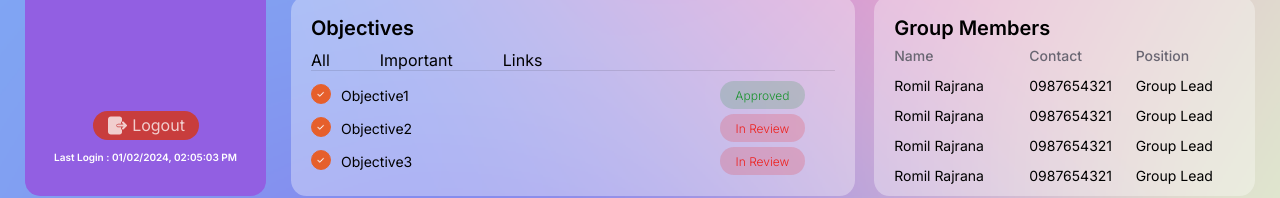
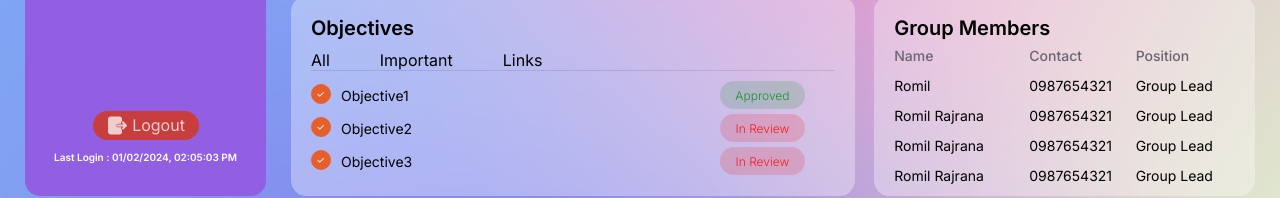
Before and after one commit to Romildoescoding/UPES_ProjectPortal, a React (Vite) app in the folder FRONTEND/project-portal/: page /student in a window 1280 px wide. Shown: the part 579-777 px from the top of the page. Built offline with nearby package versions, Linux system fonts and the light colour scheme; no server answers.

Commit message:
Minor Bug fixes for Fetching TEAM DETAILS

```diff
--- a/FRONTEND/project-portal/src/features/members/useTeamInformation.js
+++ b/FRONTEND/project-portal/src/features/members/useTeamInformation.js
@@ -2,11 +2,13 @@ import { QueryClient, useMutation, useQuery } from "@tanstack/react-query";
 import { getTeam } from "../../services/apiMembers";
 
 export default function useTeamInformation(username) {
-  console.log("USERNAME passed here is:=", username);
-  const queryClient = new QueryClient();
-  const { data: team, isLoading } = useQuery({
+  // console.log("USERNAME passed here is:=", username); // Uncomment if needed
+  const { data, isLoading } = useQuery({
+    queryFn: () => {
+      console.log("THE USERNAME IN THE QUERYFN IS:", username);
+      return getTeam(username);
+    },
     queryKey: ["team"],
-    queryFn: (username) => getTeam(username),
   });
-  return { team, isLoading };
+  return { data, isLoading };
 }
--- a/FRONTEND/project-portal/src/services/apiMembers.js
+++ b/FRONTEND/project-portal/src/services/apiMembers.js
@@ -29,15 +29,17 @@ export async function requestMentorship(faculty) {
 }
 
 export async function getTeam(username) {
+  // const username = "Romil";
   console.log("USERNAME passsed to getTEAM is:=> ");
   console.log(username);
   try {
     const res = await fetch(`${serverPort}/getTeam`, {
       method: "POST",
       headers: { "Content-Type": "application/json" },
-      body: JSON.stringify({ username }),
+      body: JSON.stringify(username),
     });
     const data = await res.json();
+    console.log(data);
     return data;
   } catch (err) {
     console.log(err);
--- a/FRONTEND/project-portal/src/ui/GroupMembers.jsx
+++ b/FRONTEND/project-portal/src/ui/GroupMembers.jsx
@@ -4,11 +4,12 @@ import useTeamInformation from "../features/members/useTeamInformation";
 
 function GroupMembers() {
   const { data: session, isLoading } = useUser();
-  const name = session?.user?.username;
+  const username = session?.user?.username || "Romil";
+  console.log(username);
 
-  const { team, isLoading2 } = useTeamInformation(name);
+  const { data, isLoading2 } = useTeamInformation({ username });
   console.log("THE TEAM IS --------------------------");
-  console.log(team);
+  console.log(data);
   return (
     <div className="members">
       <span className="dashboard-heading">Group Members</span>
@@ -23,7 +24,7 @@ function GroupMembers() {
           </thead>
           <tbody>
             <tr className="members-row">
-              <td>Romil Rajrana</td>
+              <td>{isLoading2 ? "LOADING..." : "Romil"}</td>
               <td>0987654321</td>
               <td>Group Lead</td>
             </tr>
```
Also changed, not shown: 1 other file (tests, documents, lock files or other folders).
